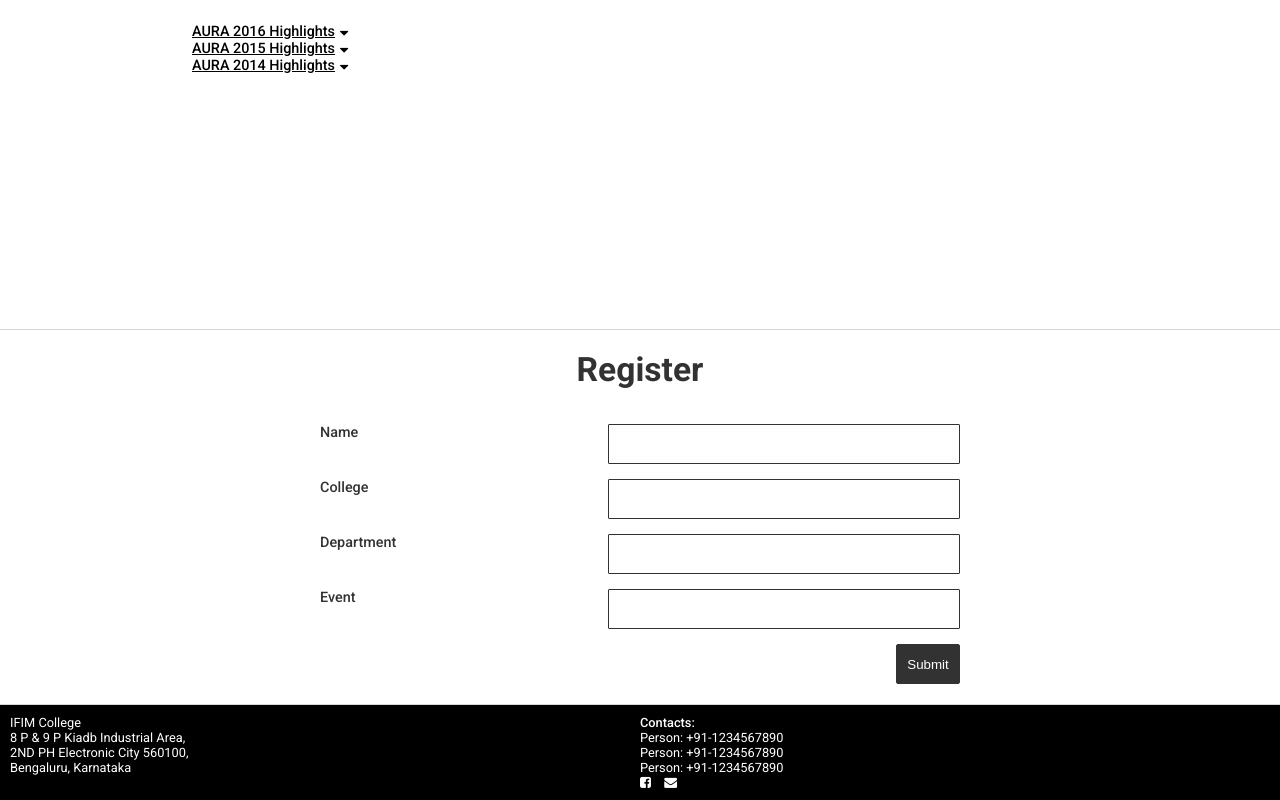
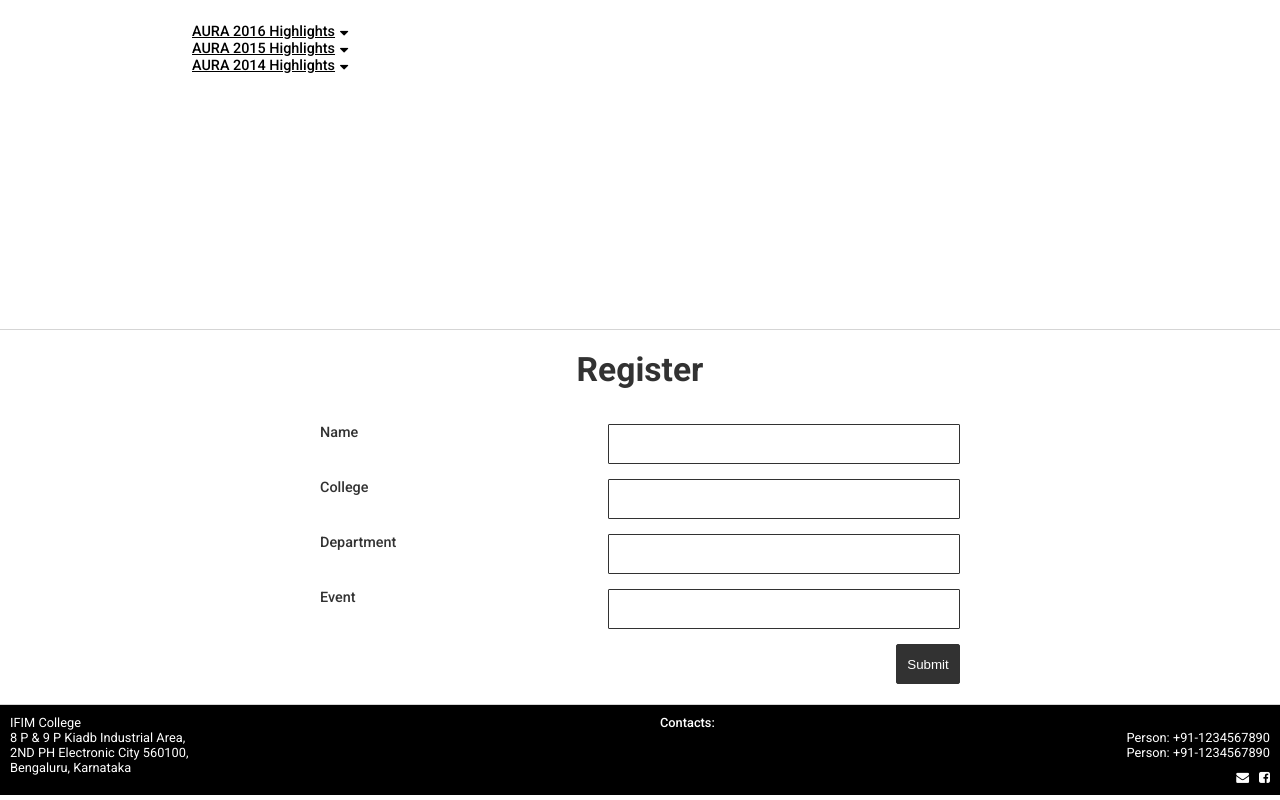
Before and after one commit to iamropo/aura-2017, a plain HTML site: page index.html in a window 1280 px wide. Shown: the part 1554-2354 px from the top of the page. Drawn offline with Linux system fonts and the light colour scheme.

Commit message:
fixed firefox bug

```diff
--- a/css/index.css
+++ b/css/index.css
@@ -269,7 +269,7 @@ table {
 }
 
 #register > form > button {
-	width: 10%;
+	min-width: 10%;
 	float: right;
 	color: #ffffff;
 	background-color: #323232;
@@ -294,15 +294,13 @@ footer > #contact {
 	justify-content: space-between;
 }
 
-#address {
+#address, .contact {
 	width: 50%;
-}
-
-.contact {
-	width: 50%;
+	height: 100%
 }
 
 footer > #contact ul {
+	height: 100%;
 	list-style-type: none;
 	padding: 0;
 	margin: 0;
@@ -310,8 +308,19 @@ footer > #contact ul {
 
 footer > #contact ul > li:first-child {
 	font-weight: 500;
+	margin-left: 20px;
+}
+
+.phone-number {
+	text-align: right;
+}
+
+
+#social-links {
+	margin-top: 10px;
 }
 
 #social-links > a {
-	margin-right: 10px;
+	margin-left: 10px;
+	float: right;
 }
--- a/index.html
+++ b/index.html
@@ -162,7 +162,6 @@
 				<li>Contacts:</li>
 				<li class="phone-number">Person: +91-1234567890</li>
 				<li class="phone-number">Person: +91-1234567890</li>
-				<li class="phone-number">Person: +91-1234567890</li>
 				<li id="social-links">
 					<a href="#"><i class="fa fa-facebook-square" aria-hidden="true"></i></a>
 					<a href="mailto:aura2017@gmail.com"><i class="fa fa-envelope" aria-hidden="true"></i></a>
```
